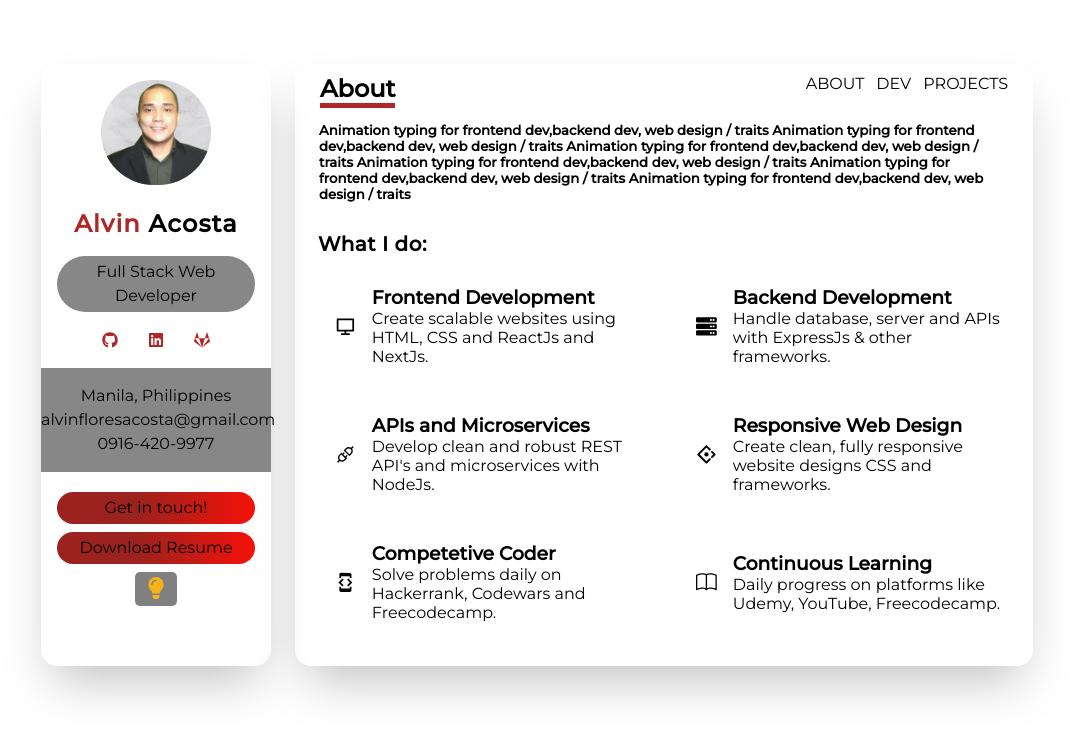
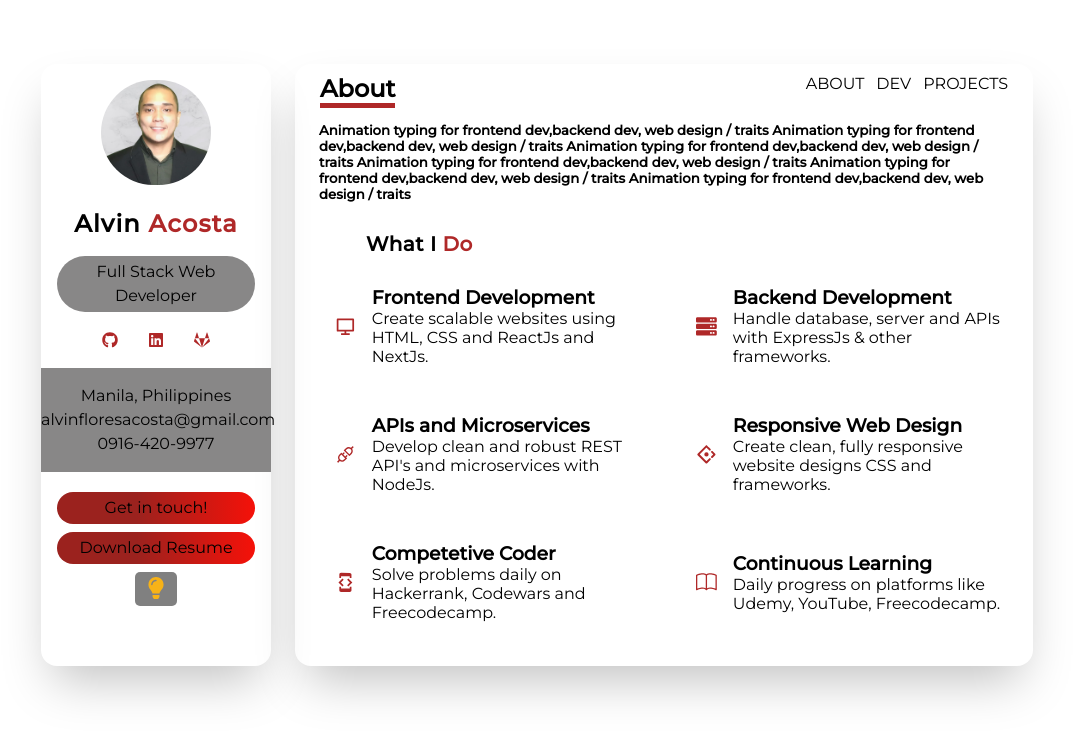
Before and after one commit to Exx-hub/nextjs-portfolio, a Next.js app: page / in a window 1280 px wide. Shown: the top 738 px of the page, without its empty margins (103-1176 px from the left). Built offline with nearby package versions, Linux system fonts and the light colour scheme.

Commit message:
Minimal color edits

```diff
--- a/components/Sidebar.js
+++ b/components/Sidebar.js
@@ -28,7 +28,7 @@ const SideBar = () => {
 					quality="100"
 				/>
 				<h3 className={styles.name}>
-					<span className={styles.firstName}>Alvin</span> Acosta
+					Alvin <span className={styles.firstName}>Acosta</span>
 				</h3>
 				<p className={styles.title}>Full Stack Web Developer</p>
 
--- a/pages/index.js
+++ b/pages/index.js
@@ -24,7 +24,9 @@ export default function Home() {
 				</h5>
 
 				<div className={styles.cardsContainer}>
-					<h3>What I do:</h3>
+					<h3>
+						What I <span>Do</span>
+					</h3>
 					<div className={styles.cardGrid}>
 						{skills.map((item) => (
 							<div className={styles.card} key={item.title}>
--- a/pages/projects.js
+++ b/pages/projects.js
@@ -5,7 +5,9 @@ import styles from "../styles/Projects.module.css";
 const Projects = () => {
 	return (
 		<div className={styles.projectContainer}>
-			<h2>RECENT PROJECTS</h2>
+			<h2>
+				RECENT <span>PROJECTS</span>
+			</h2>
 
 			<div className={styles.projectGrid}>
 				{projects.map((project) => (
--- a/styles/Home.module.css
+++ b/styles/Home.module.css
@@ -22,7 +22,11 @@
 	font-size: 1.25rem;
 	line-height: 1.75rem;
 	letter-spacing: 0.025em;
-	padding-left: 7px;
+	/* padding-left: 10px; */
+	margin-left: 55px;
+}
+.cardsContainer span {
+	color: rgb(175, 40, 40);
 }
 
 .cardGrid {
--- a/styles/Projects.module.css
+++ b/styles/Projects.module.css
@@ -6,6 +6,9 @@
 .projectContainer > h2 {
 	text-align: center;
 	margin: 15px;
+}
+.projectContainer span {
+	color: rgb(175, 40, 40);
 }
 
 .projectGrid {
--- a/styles/SkillCard.module.css
+++ b/styles/SkillCard.module.css
@@ -12,4 +12,6 @@
 	min-width: 1.3rem;
 	min-height: 1.3rem;
 	margin-right: 1rem;
+
+	color: rgb(175, 40, 40);
 }
```
